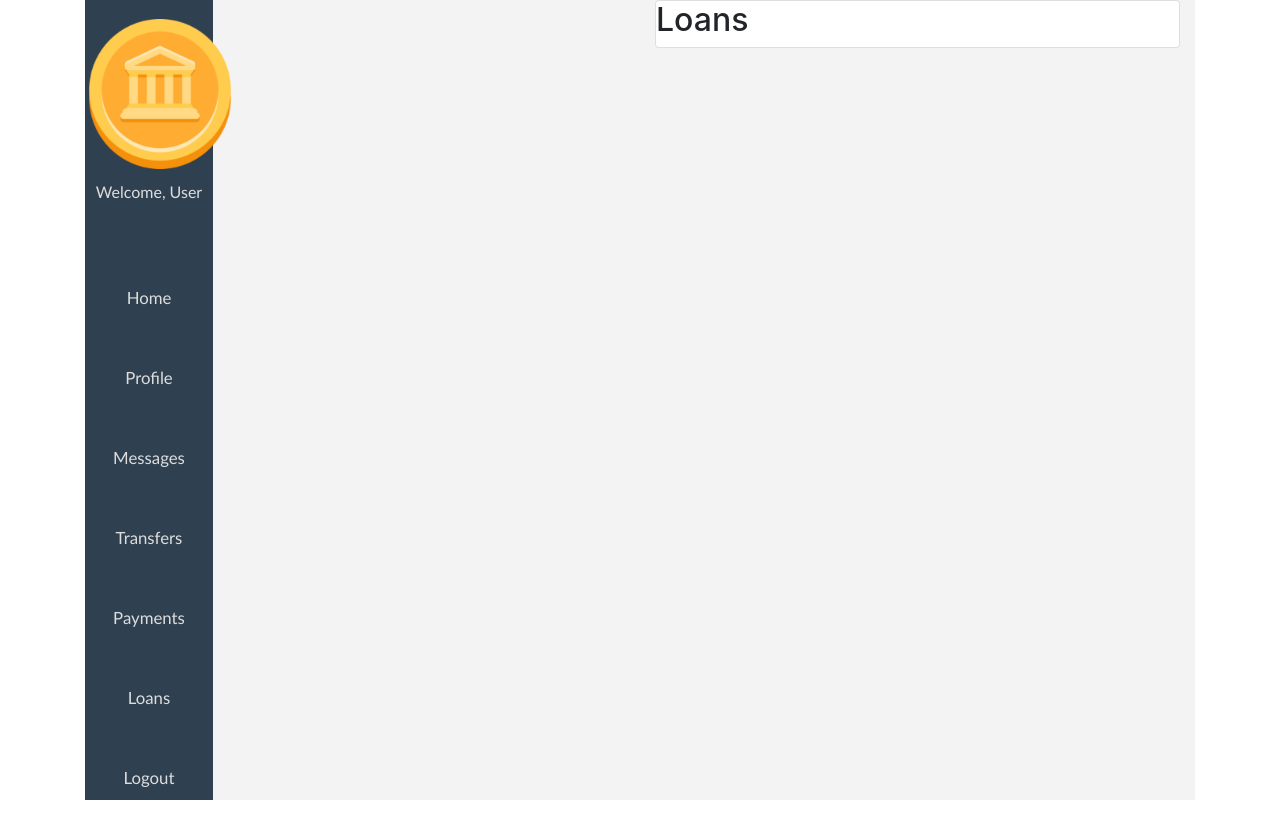
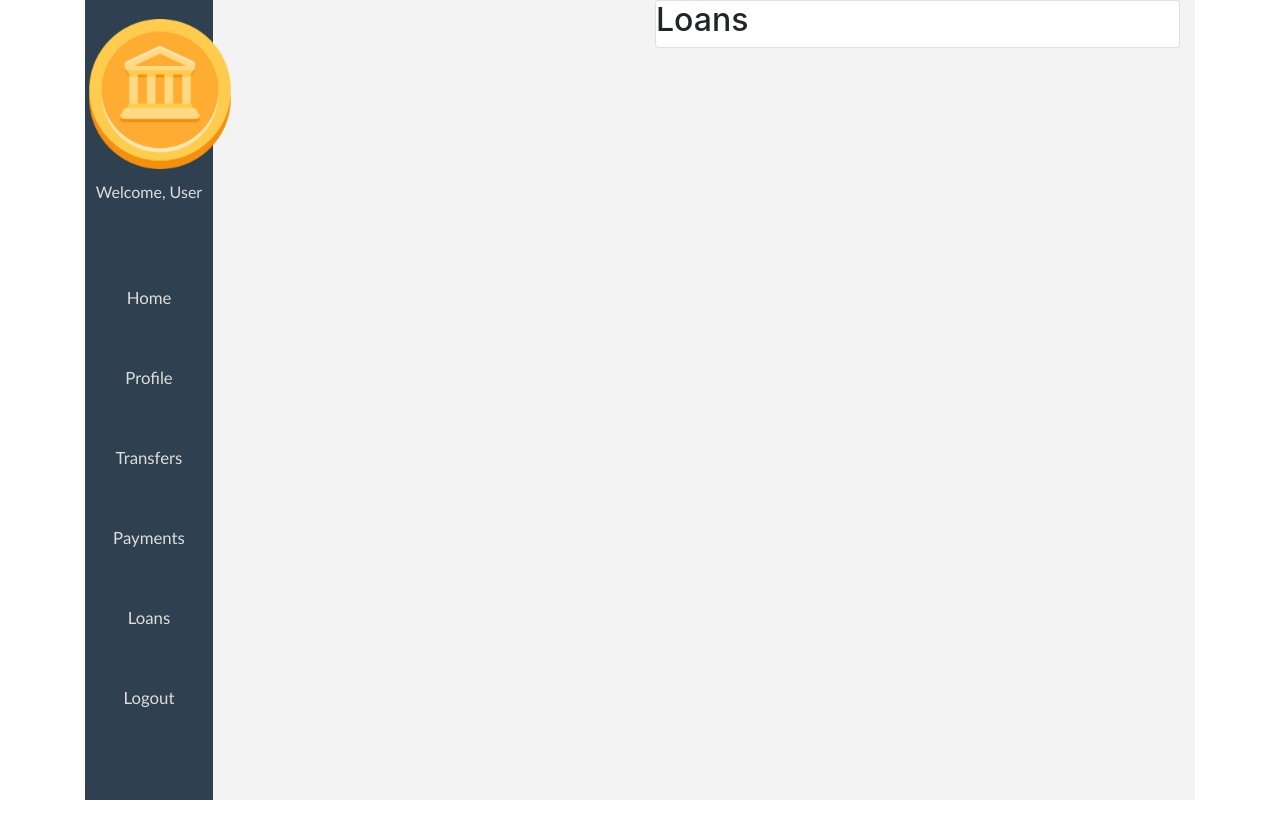
Before and after one commit to JustinLeung1/react-banking-portal, a React (Create React App) app in the folder banking-portal/: page /loans in a window 1280 px wide. Built offline with nearby package versions, Linux system fonts and the light colour scheme; no server answers.

Commit message:
home fix

```diff
--- a/banking-portal/src/components/dashboardcomponents/SidebarData.js
+++ b/banking-portal/src/components/dashboardcomponents/SidebarData.js
@@ -3,16 +3,16 @@
 export const SidebarData = [
     {
         title: "Home",
-        link: "/home"
+        link: "/"
     },
     {
         title: "Profile",
         link: "/profile"
     },
-    {
+/*    {
         title: "Messages",
         link: "/messages"
-    },
+    }, */
     {
         title: "Transfers",
         link: "/transfers"
```
